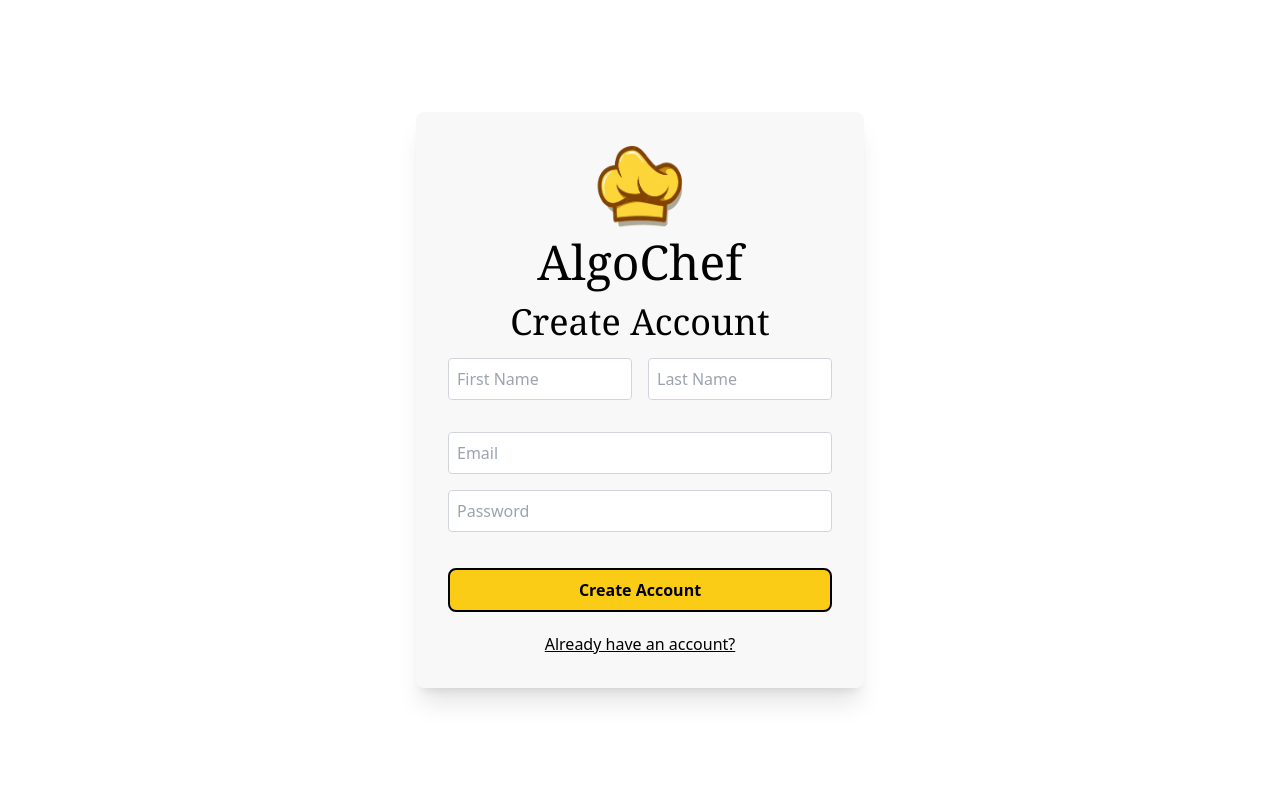
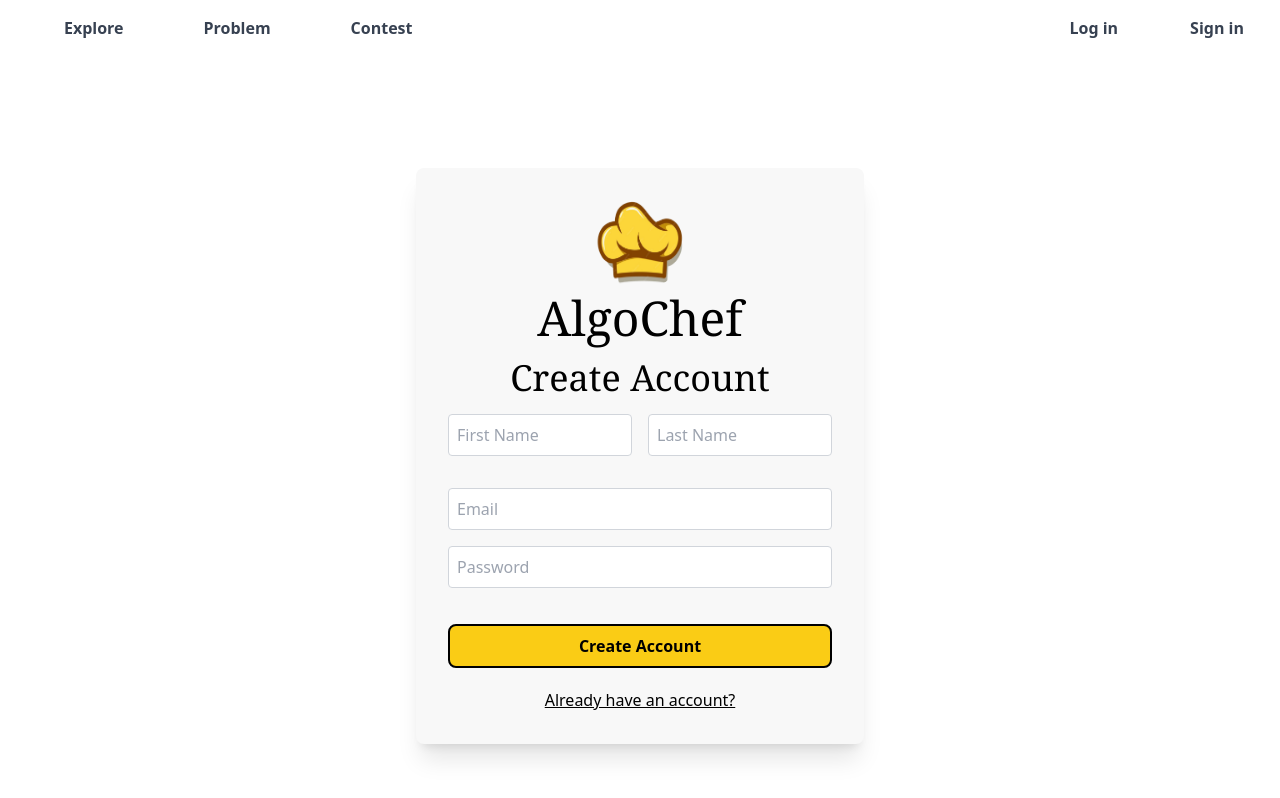
Before and after one commit to Kunal-0919/Online-Judge, a React (Vite) app in the folder frontend/: page /signup in a window 1280 px wide. Shown: the top 798 px of the page. Built offline with nearby package versions, Linux system fonts and the light colour scheme.

Commit message:
backend and frontend working fine independently but facing issues inside the cookie region

```diff
--- a/frontend/package.json
+++ b/frontend/package.json
@@ -12,6 +12,7 @@
   "dependencies": {
     "dotenv": "^16.4.5",
     "js-cookie": "^3.0.5",
+    "jwt-decode": "^4.0.0",
     "react": "^18.3.1",
     "react-dom": "^18.3.1",
     "react-router-dom": "^6.24.1"
--- a/frontend/src/App.jsx
+++ b/frontend/src/App.jsx
@@ -3,11 +3,13 @@ import Login from "./components/login";
 import Signup from "./components/Signup";
 import AddProblemPage from "./components/addProblem";
 import Problemset from "./components/problemset";
+import Navbar from "./components/Navbar";
 
 function App() {
   return (
     <>
       <Routes>
+        {/* <Route path="/" element={<Login />} /> */}
         <Route path="/login" element={<Login />} />
         <Route path="/signup" element={<Signup />} />
         <Route path="/addproblem" element={<AddProblemPage />} />
--- a/frontend/src/components/Signup.jsx
+++ b/frontend/src/components/Signup.jsx
@@ -1,6 +1,7 @@
 import { useState } from "react";
 import LogoComponent from "./LogoComponent";
 import { Link } from "react-router-dom";
+import Navbar from "./Navbar";
 
 function Signup() {
   const [firstName, setFirstName] = useState("");
@@ -46,6 +47,8 @@ function Signup() {
   };
 
   return (
+    <>
+      <Navbar backgroundcolor={false} />
       <div className="font-serif flex items-center justify-center min-h-screen bg-cover bg-center">
         <div className="relative z-10 w-full max-w-md mx-4 md:mx-auto p-8 transition duration-300 bg-primary shadow-xl hover:shadow-black rounded-lg text-center hover:shadow-2xl">
           <div className="flex justify-center mb-1">
@@ -111,6 +114,7 @@ function Signup() {
           </Link>
         </div>
       </div>
+    </>
   );
 }
 
--- a/frontend/src/components/addProblem.jsx
+++ b/frontend/src/components/addProblem.jsx
@@ -1,6 +1,6 @@
 // AddProblemPage.js
 import React, { useState } from "react";
-import Navbar from "./navbar";
+import Navbar from "./Navbar";
 import BottomNavAddProblem from "./BottomNavAddProblem";
 
 function AddProblemPage() {
@@ -54,7 +54,7 @@ function AddProblemPage() {
 
   return (
     <>
-      <Navbar text="Add Problem" />
+      <Navbar isAuthenticated={false} backgroundcolor={false} />
       <div className="font-mono pt-16 relative min-h-screen pb-36">
         <div className="flex flex-col md:flex-row w-full">
           <div className="w-full md:w-1/2 p-8 bg-primary shadow-xl rounded-lg text-center mx-4 mt-4 md:mt-0 h-auto">
--- a/frontend/src/components/login.jsx
+++ b/frontend/src/components/login.jsx
@@ -1,6 +1,7 @@
 import { useState } from "react";
 import LogoComponent from "./LogoComponent";
 import { Link } from "react-router-dom";
+import Navbar from "./Navbar";
 
 function Login() {
   const [email, setEmail] = useState("");
@@ -41,6 +42,8 @@ function Login() {
   };
 
   return (
+    <>
+      <Navbar />
       <div className="flex items-center justify-center min-h-screen bg-primary font-serif">
         <div className="relative z-10 w-full max-w-md mx-4 md:mx-auto p-8 transition duration-300 bg-primary shadow-xl rounded-lg text-center hover:shadow-2xl hover:shadow-black">
           <div className="flex justify-center mb-1">
@@ -94,6 +97,7 @@ function Login() {
           </div>
         </div>
       </div>
+    </>
   );
 }
 
--- a/frontend/src/components/navbar.jsx
+++ b/frontend/src/components/navbar.jsx
@@ -1,30 +1,79 @@
-import React, { useState, useEffect } from "react";
-const Navbar = ({ text }) => {
-  const [scrolled, setScrolled] = useState(false);
+import React from "react";
+import { Link, useLocation } from "react-router-dom";
+import Cookies from "js-cookie";
 
-  const handleScroll = () => {
-    if (window.scrollY > 0) {
-      setScrolled(true);
-    } else {
-      setScrolled(false);
-    }
+const Navbar = ({ backgroundcolor }) => {
+  const location = useLocation();
+
+  // Retrieve authentication status from the cookie
+  const isAuthenticated = !!Cookies.get("authToken");
+
+  const bgColorClass = backgroundcolor === true ? "bg-black" : "bg-white";
+  const textColorClass =
+    backgroundcolor === true ? "text-zinc-300" : "text-gray-700";
+  const hoverTextColorClass =
+    backgroundcolor === true ? "hover:text-white" : "hover:text-black";
+  const activeTextColorClass =
+    backgroundcolor === true ? "text-white" : "text-black";
+  const activeBorderClass =
+    backgroundcolor === true ? "border-white" : "border-black";
+
+  const borderClass =
+    backgroundcolor === true ? "border-gray-800" : "border-gray-200";
+
+  const getLinkClass = (path) => {
+    return location.pathname === path
+      ? `border-b-2 ${activeBorderClass} ${activeTextColorClass}`
+      : `${hoverTextColorClass} ${textColorClass}`;
   };
-
-  useEffect(() => {
-    window.addEventListener("scroll", handleScroll);
-    return () => {
-      window.removeEventListener("scroll", handleScroll);
-    };
-  }, []);
 
   return (
     <nav
-      className={`fixed text-black shadow-sm shadow-slate-300 bg-primary top-0 left-0 w-full transition-transform duration-300 z-20 ${
-        scrolled ? "transform translate-y-1 shadow-md bg-white" : ""
-      }`}
+      className={`${bgColorClass} flex justify-between items-center pl-12 ${borderClass}`}
     >
-      <div className="container mx-auto py-4 px-6">
-        <h1 className="text-xl font-bold">{text}</h1>
+      <div className="flex items-center space-x-12">
+        <Link
+          to="/explore"
+          className={`transition duration-200 font-semibold ${getLinkClass(
+            "/explore"
+          )} p-4`}
+        >
+          Explore
+        </Link>
+        <Link
+          to="/problemset"
+          className={`transition duration-200 font-semibold ${getLinkClass(
+            "/problemset"
+          )} p-4`}
+        >
+          Problem
+        </Link>
+        <Link
+          to="/contest"
+          className={`transition duration-200 font-semibold ${getLinkClass(
+            "/contest"
+          )} p-4`}
+        >
+          Contest
+        </Link>
+      </div>
+      <div>
+        {!isAuthenticated ? (
+          <>
+            <Link
+              to="/login"
+              className={`transition duration-200 font-semibold ${hoverTextColorClass} mx-5 ${textColorClass} p-4`}
+            >
+              Log in
+            </Link>
+            <Link
+              to="/signup"
+              className={`transition duration-200 font-semibold ${hoverTextColorClass} mx-5 ${textColorClass} p-4`}
+            >
+              Sign in
+            </Link>
+          </>
+        ) : null}
       </div>
     </nav>
   );
--- a/frontend/src/components/problemset.jsx
+++ b/frontend/src/components/problemset.jsx
@@ -1,6 +1,10 @@
 import { useEffect, useState } from "react";
-import Navbar from "../components/navbar.jsx";
-import Cookies from "js-cookie"; // Import js-cookie library
+import Navbar from "./Navbar";
+import Cookies from "js-cookie";
+import * as jwtDecode from "jwt-decode"; // Use named imports
+// import Cookies from "js-cookie";
+
+// // Example usage
 
 const Problemset = () => {
   const [problems, setProblems] = useState([]);
@@ -9,18 +13,20 @@ const Problemset = () => {
   const [filterTag, setFilterTag] = useState("");
   const [filterTopic, setFilterTopic] = useState("");
   const [search, setSearch] = useState("");
-  const [isAdmin, setIsAdmin] = useState(false); // State to check admin status
+  const [isAdmin, setIsAdmin] = useState(false);
+
+  // console.log("Token from cookie:", token);
 
   const fetchProblems = async () => {
     try {
       const response = await fetch(
-        `${import.meta.env.VITE_APP_API_BASE_URL}/problem/problems`
+        `${import.meta.env.VITE_APP_API_BASE_URL}/problem/problems`,
+        { method: "GET", credentials: "include" }
       );
       if (!response.ok) {
         throw new Error("Failed to fetch problems");
       }
       const data = await response.json();
-      // Sort problems by created_at
       const sortedProblems = data.problems.sort(
         (a, b) => new Date(b.created_at) - new Date(a.created_at)
       );
@@ -34,12 +40,22 @@ const Problemset = () => {
 
   useEffect(() => {
     fetchProblems();
-    // Check if the user is an admin
-    const role = Cookies.get("role"); // Adjust based on how admin status is stored
-    console.log("User Role from Cookie:", role); // Log the role
-    const adminStatus = role === "admin";
+    const token = Cookies.get("token");
+    const allCookies = document.cookie;
+    console.log("All cookies:", document.cookie);
+    console.log("Token from cookie:", token);
+
+    if (token) {
+      try {
+        const decodedToken = jwtDecode(token); // Decode the token
+        // console.log("Decoded Token:", decodedToken); // Log the decoded token
+        const adminStatus = decodedToken.role === "admin";
         setIsAdmin(adminStatus);
-    console.log("Is Admin:", adminStatus); // Log the admin status
+        // console.log("Is Admin:", adminStatus); // Log admin status
+      } catch (error) {
+        console.error("Error decoding token:", error);
+      }
+    }
   }, []);
 
   const handleDelete = async (problemId) => {
@@ -103,8 +119,10 @@ const Problemset = () => {
   };
 
   return (
+    <>
+      <Navbar isAuthenticated={true} backgroundcolor={true} />{" "}
+      {/* Adjust isAuthenticated based on login status */}
       <div className="min-h-screen bg-zinc-900 text-zinc-100 p-4">
-      <Navbar text="Problemset" />
         <h1 className="text-3xl font-bold mb-4">Problems Dashboard</h1>
         {loading ? (
           <p>Loading...</p>
@@ -159,8 +177,7 @@ const Problemset = () => {
                   <th className="p-2 border-b">Tag</th>
                   <th className="p-2 border-b">Topic Tags</th>
                   <th className="p-2 border-b">Acceptance Percentage</th>
-                {isAdmin && <th className="p-2 border-b">Actions</th>}{" "}
-                {/* Show Actions column for admins */}
+                  {isAdmin && <th className="p-2 border-b">Actions</th>}
                 </tr>
               </thead>
               <tbody>
@@ -197,6 +214,7 @@ const Problemset = () => {
           </div>
         )}
       </div>
+    </>
   );
 };
 
--- a/frontend/src/index.css
+++ b/frontend/src/index.css
@@ -4,5 +4,5 @@
 @tailwind utilities;
 
 /* body {
-    color:#272727
+    color:#606060
 } */
--- a/frontend/tailwind.config.js
+++ b/frontend/tailwind.config.js
@@ -6,6 +6,8 @@ export default {
       colors: {
         primary: "#F8F8F8",
         danger: "#ED5E68",
+        darkmode: "#282828",
+        darkmodetxt: "#606060",
       },
       fontFamily: {
         roboto: ["Roboto", "sans-serif"],
```
Also changed, not shown: 1 other file (tests, documents, lock files or other folders). Lines whose indentation alone changed are shown as unchanged.
